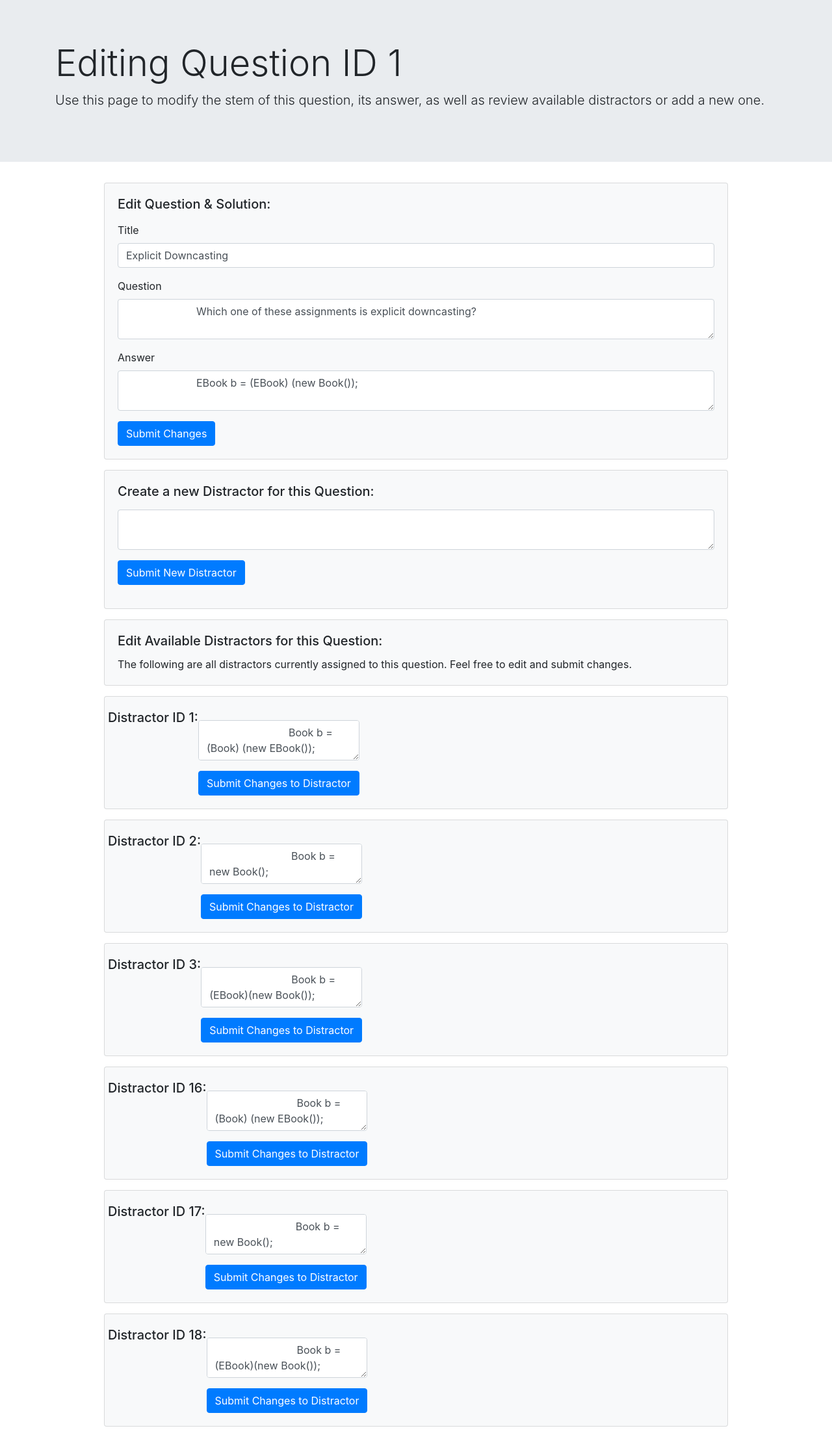
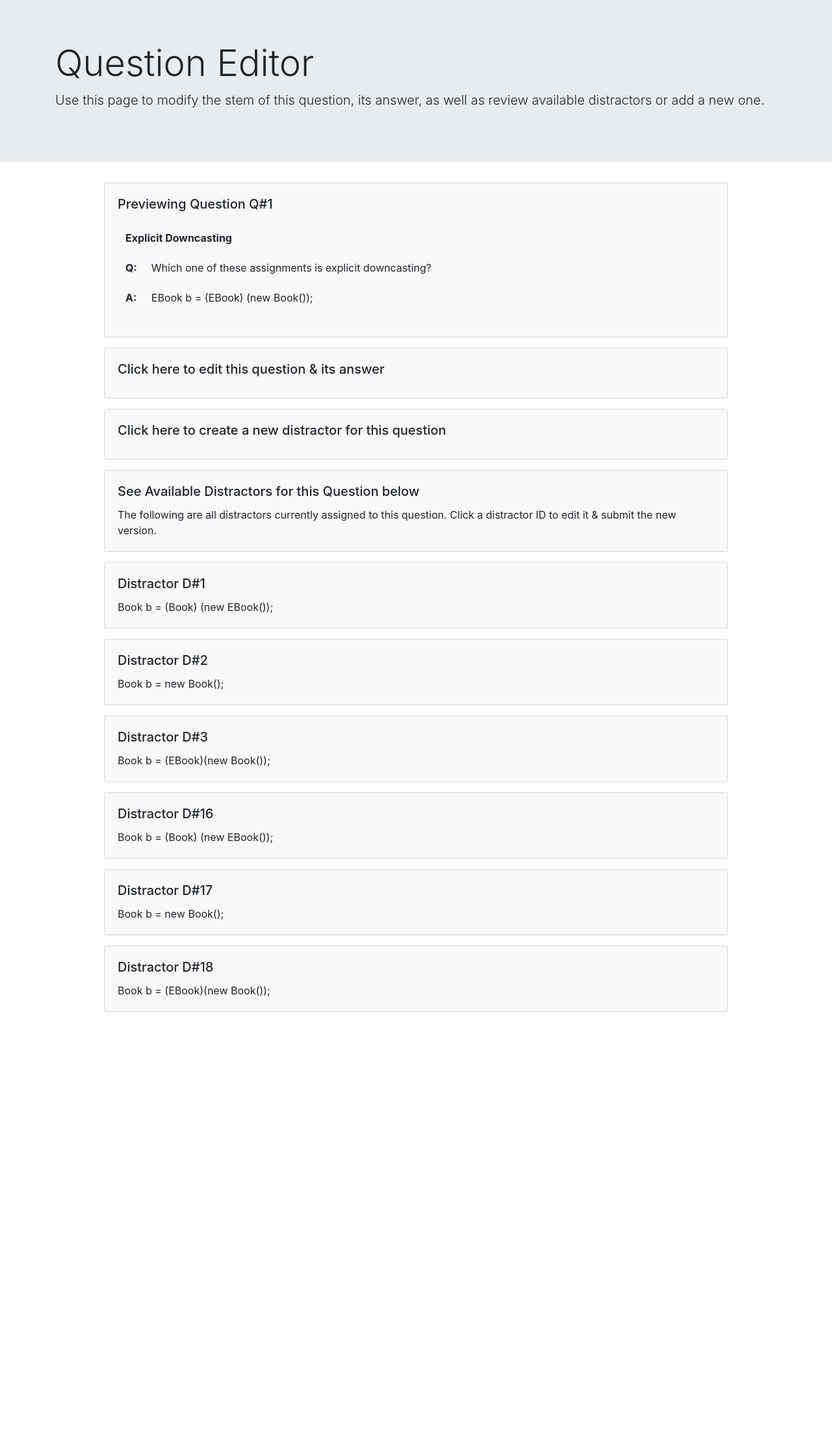
Before and after one commit to cereal-lab/EvoPIE, a Flask app: page /question-editor/1 in a window 1280 px wide. Shown: the whole page at 65% size. After the commit the page ends 1557 px from the top, so only its background shows below. Run offline with Flask 2, Linux system fonts and the light colour scheme; a user stored in the database is signed in; data comes from the database, SQL or seed files in the repository; parts of the project's set-up code (start-up, migrations or seed data) failed here and were passed over; some libraries are stand-ins or nearby versions.

Commit message:
Feng-shuing questions browser & question editor.

```diff
--- a/evopie/templates/question-editor.html
+++ b/evopie/templates/question-editor.html
@@ -8,7 +8,7 @@
 {% block content %}
 <div class="jumbotron jumbotron-fluid">
     <div class="container">
-        <h1 class="display-4">Editing Question ID {{ question.id }}</h1>
+        <h1 class="display-4">Question Editor</h1>
             <p class="lead">
                 Use this page to modify the stem of this question,
                 its answer, as well as review available distractors or
@@ -23,12 +23,47 @@
         {% endwith %}
     </div>
 </div>
+
+
+<div class="card bg-light m-3 mx-auto" style="width: 75%">
+    <div class="card-body" bg-light>
+        <h5 class="card-title">
+            Previewing Question Q#{{question.id}}
+        </h5>
+        <div>
+            <p class="card-text">
+                <table style="border: 0;border-collapse: separate; border-spacing: 0px 3px 1rem 3px;" cellpadding="10">
+                    <tr>
+                        <td colspan="2"><b>{{question.title}}</b></td>
+                    </tr>
+                    <tr>
+                        <td style="vertical-align: top"><b>Q:</b></td>
+                        <td>
+                            {{question.stem | safe}}
+                        </td>
+                    </tr>
+                    <tr>
+                        <td style="vertical-align: top"><b>A:</b></td>
+                        <td>
+                            {{question.answer | safe}}
+                        </td>
+                    </tr>
+                </table>
+            </p>
+        </div>
+    </div>
+</div>
+
+
 <!div class="card-deck">
     <div class="card bg-light m-3 mx-auto" style="width: 75%">
         <div class="card-body" bg-light>
 
-            <h5 class="card-title">Edit Question &amp; Solution:</h5>
+            <h5 class="card-title" data-toggle = "collapse" data-target = "#questioneditor">
+                Click here to edit this question &amp; its answer
+            </h5>
 
+            <div id = "questioneditor" class = "collapse">
                 <p class="card-text">
                 </p>
                 <form id="questionForm" method="post" action='/questions'>
@@ -53,11 +88,15 @@
                 </form>
             </div>
         </div>
+    </div>
 
     <div class="card bg-light m-3 mx-auto" style="width: 75%">
         <div class="card-body" bg-light>
-            <h5 class="card-title">Create a new Distractor for this Question:</h5>
-            <div  id = "newdistractor"><p class="card-text">
+            <h5 class="card-title" data-toggle = "collapse" data-target = "#newdistractor">
+                Click here to create a new distractor for this question
+            </h5>
+            <div  id = "newdistractor" class = "collapse">
+                <p class="card-text">
                     <form id="distractorForm" method="post" action='/questions/{{ question.id }}/distractors'>
                         <div class="form-group">
                             <input type="hidden" name="qid" id="qid" value="{{ question.id }}" class="form-control" required>
@@ -67,17 +106,18 @@
                         </div>
                         <input type="submit" value="Submit New Distractor" class="btn btn-primary">
                     </form>
-            </p></div>
+                </p>
+            </div>
         </div>
     </div>
 
     <div class="card bg-light m-3 mx-auto" style="width: 75%">
         <div class="card-body" bg-light>
-            <h5 class="card-title">Edit Available Distractors for this Question:</h5>
+            <h5 class="card-title">See Available Distractors for this Question below</h5>
             <div  id = "newdistractor">
                 <p class="card-text">
                     The following are all distractors currently assigned to this question.
-                    Feel free to edit and submit changes.
+                    Click a distractor ID to edit it &amp; submit the new version.
                 </p>
             </div>
         </div>
@@ -87,12 +127,17 @@
 
     {% for single_distractor in all_distractors %}
         <div class="card bg-light m-3 mx-auto" style="width: 75%">
-            <div class="card-body row" bg-light>
+            <div class="card-body" bg-light>
 
-                <h5 class="card-title">Distractor ID {{ single_distractor.id }}:</h5>
+                <h5 class="card-title" data-toggle = "collapse" data-target = "#distractor{{single_distractor.id}}">
+                    Distractor D#{{ single_distractor.id }}
+                </h5>
 
+                <div>
                     <p class="card-text">
+                        {{ single_distractor.answer | safe }}
                     </p>
+                </div>
                 <!--
                     <div class="col-9">
                         {{ single_distractor.answer | safe }}
@@ -102,7 +147,7 @@
                         <a class="btn btn-danger my-2" href="">Delete</a>
                     </div>
                 -->
-
+                <div id = "distractor{{single_distractor.id}}" class = "collapse">
                     <form method="post" action='/distractors/{{ single_distractor.id }}'>
                         <div class="form-group">
                             <input type="hidden" name="did" id="did" value="{{ single_distractor.id }}" class="form-control" required>
@@ -116,6 +161,7 @@
                     </form>
                 </div>
             </div>
+        </div>
     {% endfor %}
 <!/div>
 {% endblock %}
```
Also changed, not shown: evopie/templates/questions-browser.html (+28 -0 lines). Lines whose indentation alone changed are shown as unchanged.
